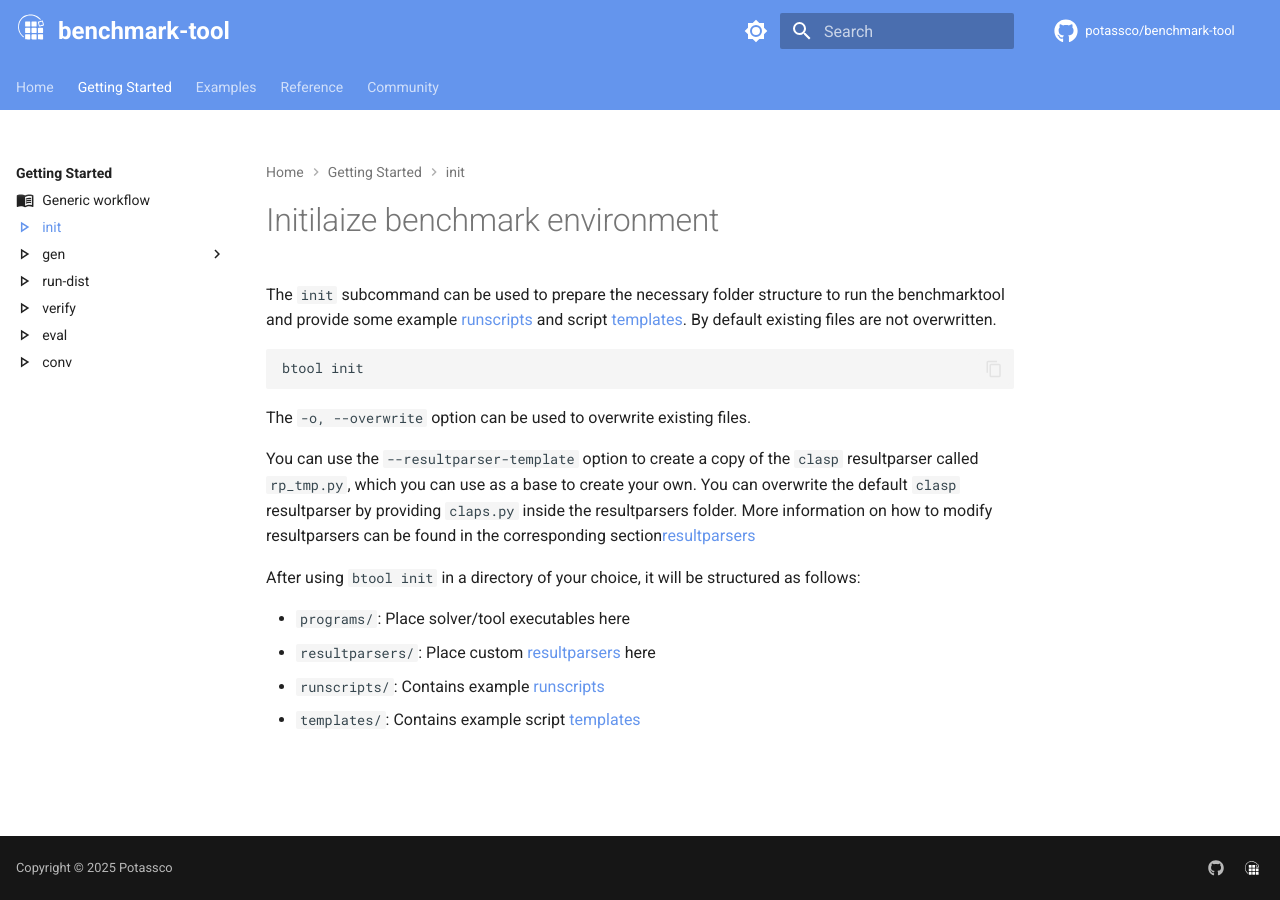
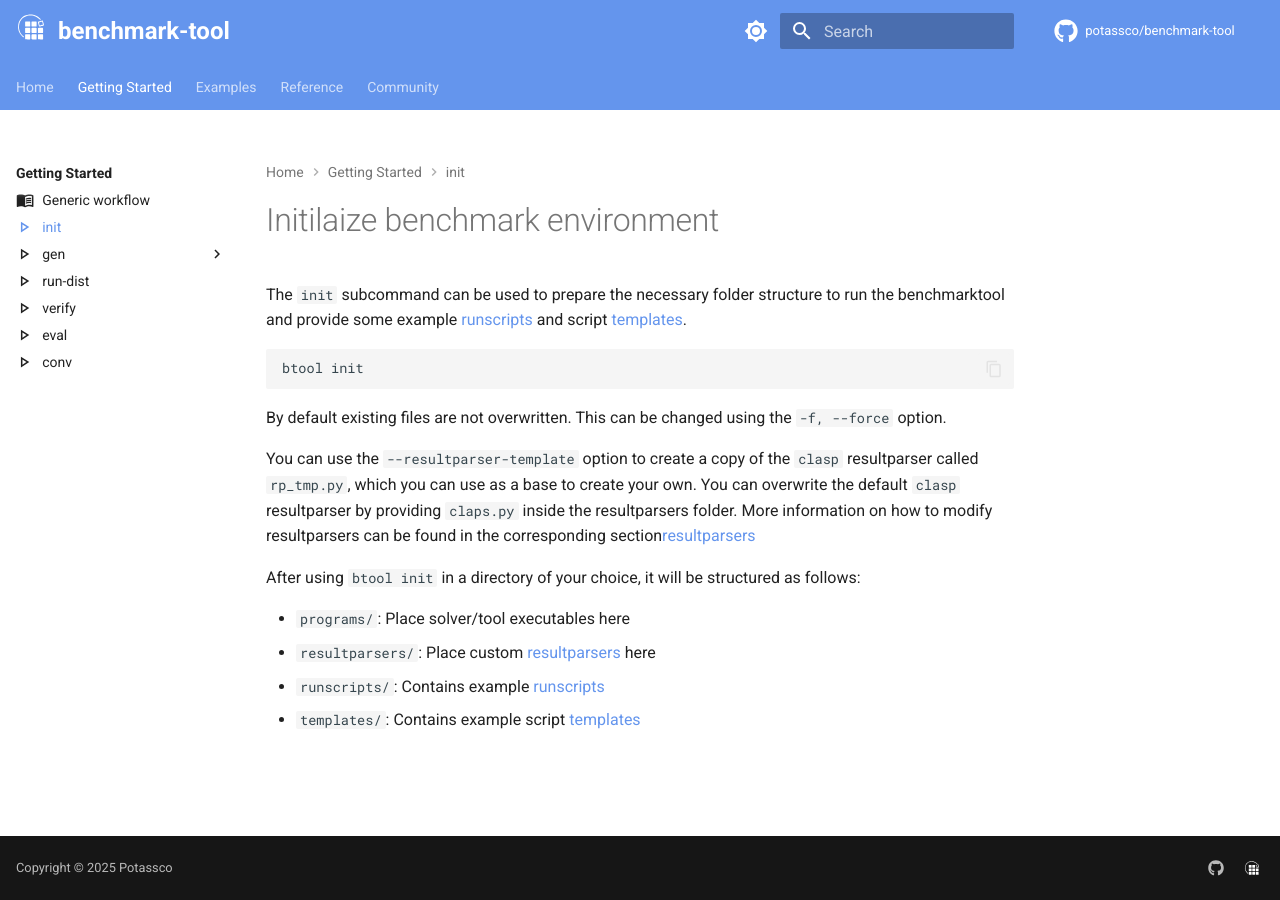
Before and after one commit to potassco/benchmark-tool, an MkDocs documentation site: the page built from docs/getting_started/init/index.md, in a window 1280 px wide. Built offline with MkDocs 1.6.1 and Material for MkDocs 9.7.7, drawn with Linux system fonts in a browser that asks for light colours; comment, search, counter and statistics services are not loaded.

Commit message:
Rename --overwrite options to --force

````diff
--- a/docs/getting_started/init/index.md
+++ b/docs/getting_started/init/index.md
@@ -4,14 +4,14 @@ icon: "material/play-outline"
 ---
 
 The `init` subcommand can be used to prepare the necessary folder structure to run
-the benchmarktool and provide some example [runscripts] and script [templates]. By
-default existing files are not overwritten.
+the benchmarktool and provide some example [runscripts] and script [templates].
 
 ```bash
 btool init
 ```
 
-The `-o, --overwrite` option can be used to overwrite existing files.
+By default existing files are not overwritten. This can be changed using
+the `-f, --force` option.
 
 You can use the `--resultparser-template` option to create a copy of the `clasp` resultparser
 called `rp_tmp.py`, which you can use as a base to create your own. You can overwrite the
````
Also changed, not shown: docs/getting_started/gen/index.md (+1 -1 lines), 3 other files.
